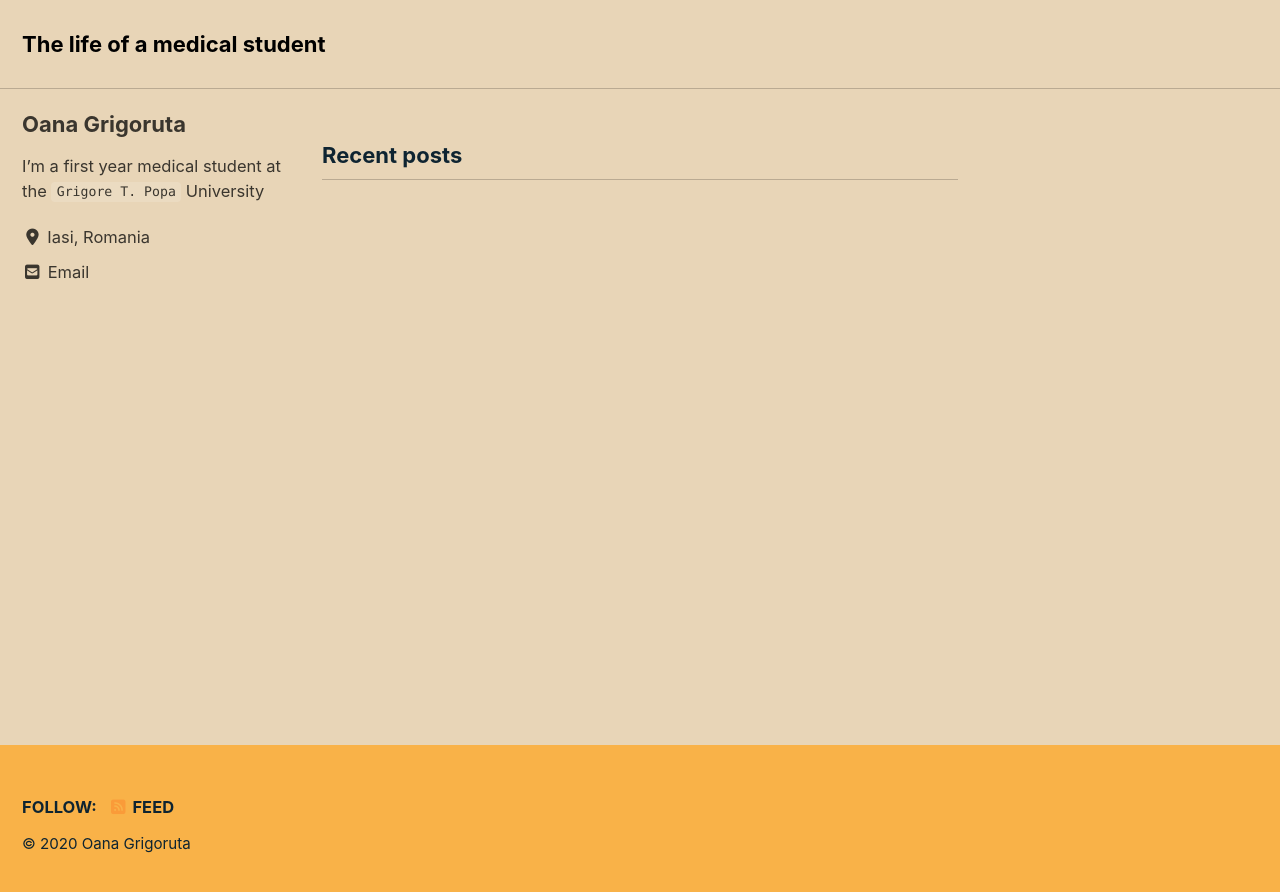
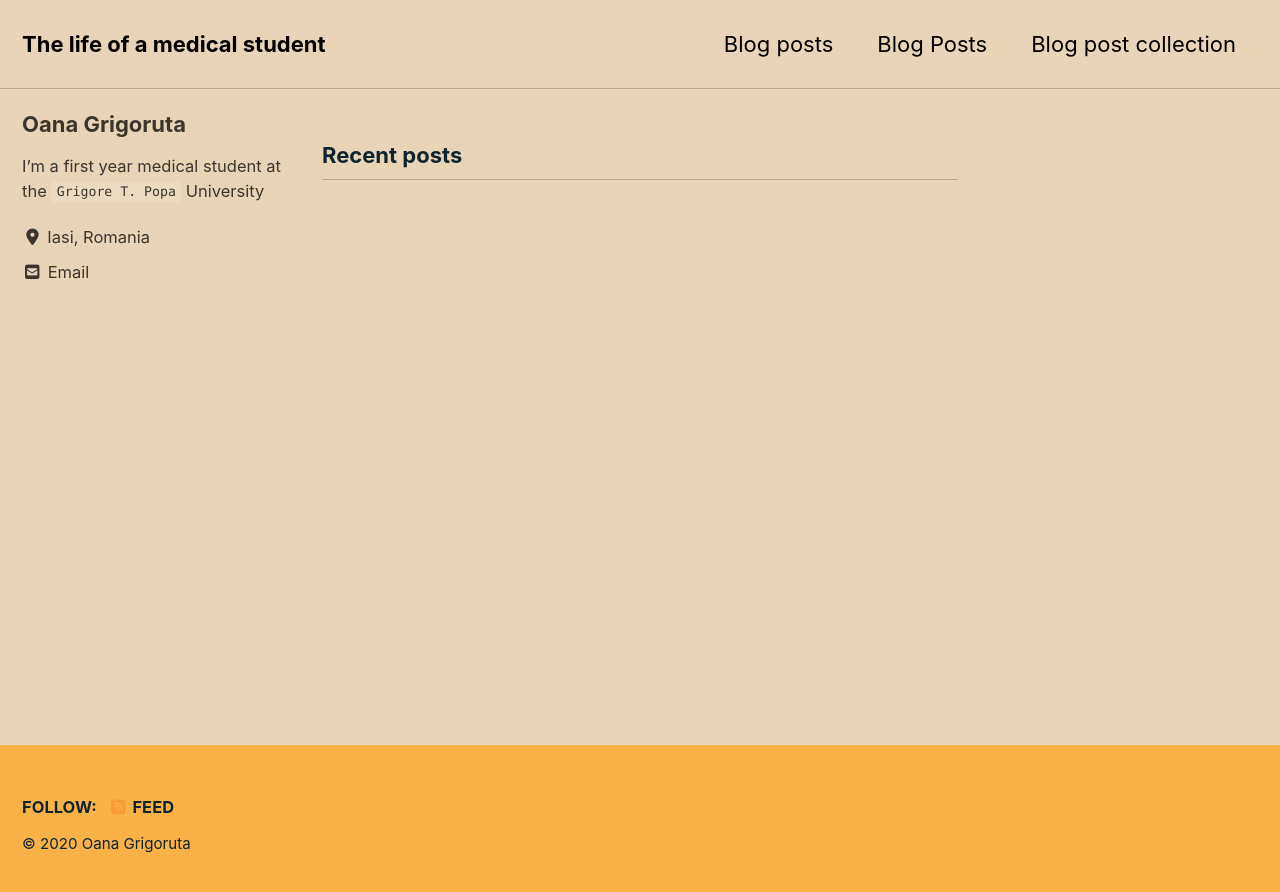
Before and after one commit to oanaGrigoruta/oanaGrigoruta.github.io, a Jekyll site: the page built from index.html, in a window 1280 px wide. Shown: the top 892 px of the page. Built offline with Jekyll 4.4.1, drawn with Linux system fonts in a browser that asks for light colours; cached includes are drawn as plain includes; nearby versions of some CDN libraries; the list of posts is cut into pages by our own code.

Commit message:
adding buttons

```diff
--- a/_data/navigation.yml
+++ b/_data/navigation.yml
@@ -1,12 +1,12 @@
 # main links
 main:
-  # - title: "Quick-Start Guide"
+  - title: "Blog posts"
     # url: https://mmistakes.github.io/minimal-mistakes/docs/quick-start-guide/
-  # - title: "About"
+  # - title: "Post"
   #   url: https://mmistakes.github.io/minimal-mistakes/about/
-  # - title: "Sample Posts"
-  #   url: /year-archive/
-  # - title: "Sample Collections"
-  #   url: /collection-archive/
+  - title: "Blog Posts"
+    url: /year-archive/
+  - title: "Blog post collection"
+    url: /collection-archive/
   # - title: "Sitemap"
   #   url: /sitemap/
```
